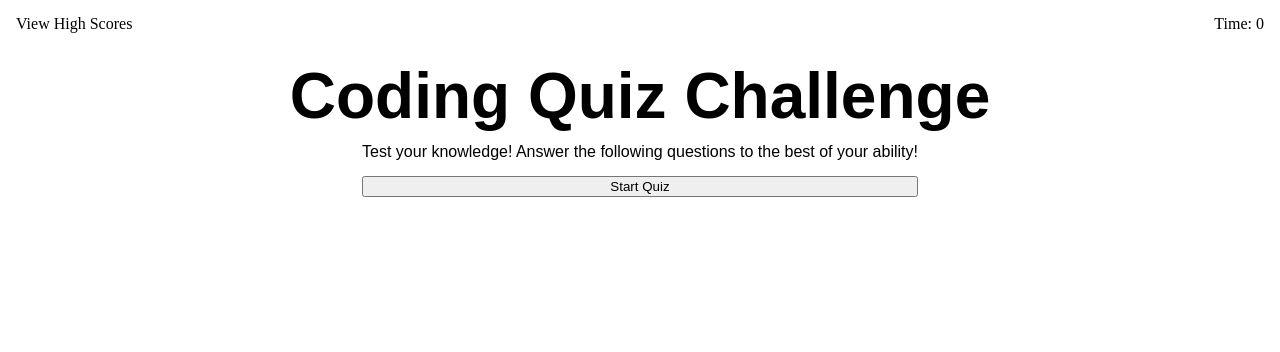
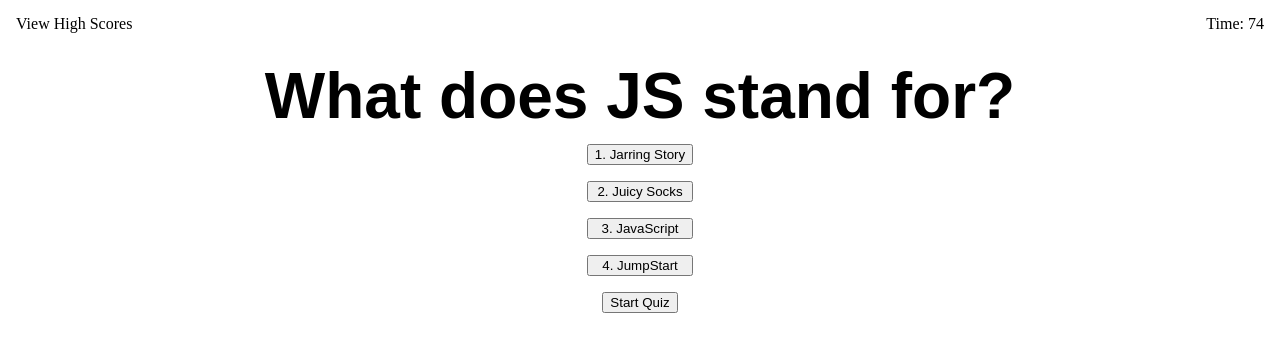
Before and after one commit to jkellogg01/code-quiz, a plain HTML site: page index.html in a window 1280 px wide. Both pictures are taken after a click on the button "Start Quiz". Drawn offline with nearby package versions, Linux system fonts and the light colour scheme.

Commit message:
quiz currently doesn't end the way that it should

```diff
--- a/assets/js/app.js
+++ b/assets/js/app.js
@@ -1,6 +1,11 @@
 const topLineEl = $("#top-line");
-const quizSpaceEl = $("quiz-space");
-const quizStartBtn = $("quiz-start");
+const quizSpaceEl = $("#quiz-space");
+const quizStartBtn = $("#quiz-start");
+const quizTimeEl = $("#quiz-time-display");
+
+let score;
+let quizTime = 0;
+let listScores = JSON.parse(localStorage.getItem("listScores")) || [];
 
 const quizQuestions = [
   {
@@ -18,30 +23,69 @@ const quizQuestions = [
     answers: ["Jarring Story", "Juicy Socks", "JavaScript", "JumpStart"],
     correct: 2,
   },
+  {
+    body: "What does HTML stand for?",
+    answers: [
+      "Hypertext Markup Language",
+      "Huge Tortoise, Made Larger",
+      "Hard Times Might Last",
+      "Hurtling Towards Major Losses",
+    ],
+    correct: 0,
+  },
 ];
 
-quizStartBtn.on("click", (event) => {
-  quizStartBtn.css("display: none");
-  let quizTime = 75;
+console.log(quizStartBtn.text());
+
+quizStartBtn.on("click", handleQuiz);
+
+quizSpaceEl.on("click", handleAnswer);
+
+function handleQuiz(event) {
+  console.log("something");
+  score = 0;
+  quizTime = 75;
+  generateQuestion();
   setInterval(function quizTimer() {
     if (quizTime <= 0) {
-      quizStartBtn.css("display: inline-block");
+      scorePrompt(score);
       clearInterval(quizTimer);
+      quizSpaceEl.children().remove();
+      return;
     }
+    quizTimeEl.text("Time: " + quizTime);
+    quizTime--;
   }, 1000);
-  while (quizTime > 0) {
-    generateQuestion();
-  }
-});
+}
 
 function generateQuestion() {
+  quizSpaceEl.children().remove();
   const question =
     quizQuestions[Math.floor(Math.random() * quizQuestions.length)];
   topLineEl.text(question.body);
-  question.answers.forEach((value, index, array) => {
-    let answerButton = quizSpaceEl.add("<button>");
+  question.answers.forEach((value, index) => {
+    let answerButton = $("<button>");
     let innerText = String(index + 1) + ". " + value;
     answerButton.text(innerText);
-    answerButton.on("click", () => {});
+    quizSpaceEl.append(answerButton);
   });
+  quizSpaceEl.children().eq(question.correct).addClass("correct");
 }
+
+function handleAnswer(event) {
+  let element = $(event.target);
+  console.log(element);
+  if (!element.hasClass("correct")) {
+    quizTime -= 10;
+    return;
+  }
+  score++;
+  console.log(score);
+  if (quizTime > 0) {
+    generateQuestion();
+  }
+}
+
+function scorePrompt() {
+  console.log("this doesn't do anything yet.");
+}
--- a/index.html
+++ b/index.html
@@ -17,7 +17,7 @@
   <body>
     <header>
       <a href="./highscores.html">View High Scores</a>
-      <div>Time: 0</div>
+      <div id="quiz-time-display">Time: 0</div>
     </header>
     <main>
       <h1 id="top-line">Coding Quiz Challenge</h1>
@@ -26,8 +26,8 @@
           Test your knowledge! Answer the following questions to the best of
           your ability!
         </p>
-        <button id="quiz-start">Start Quiz</button>
       </div>
+      <button id="quiz-start">Start Quiz</button>
     </main>
   </body>
 </html>
```
